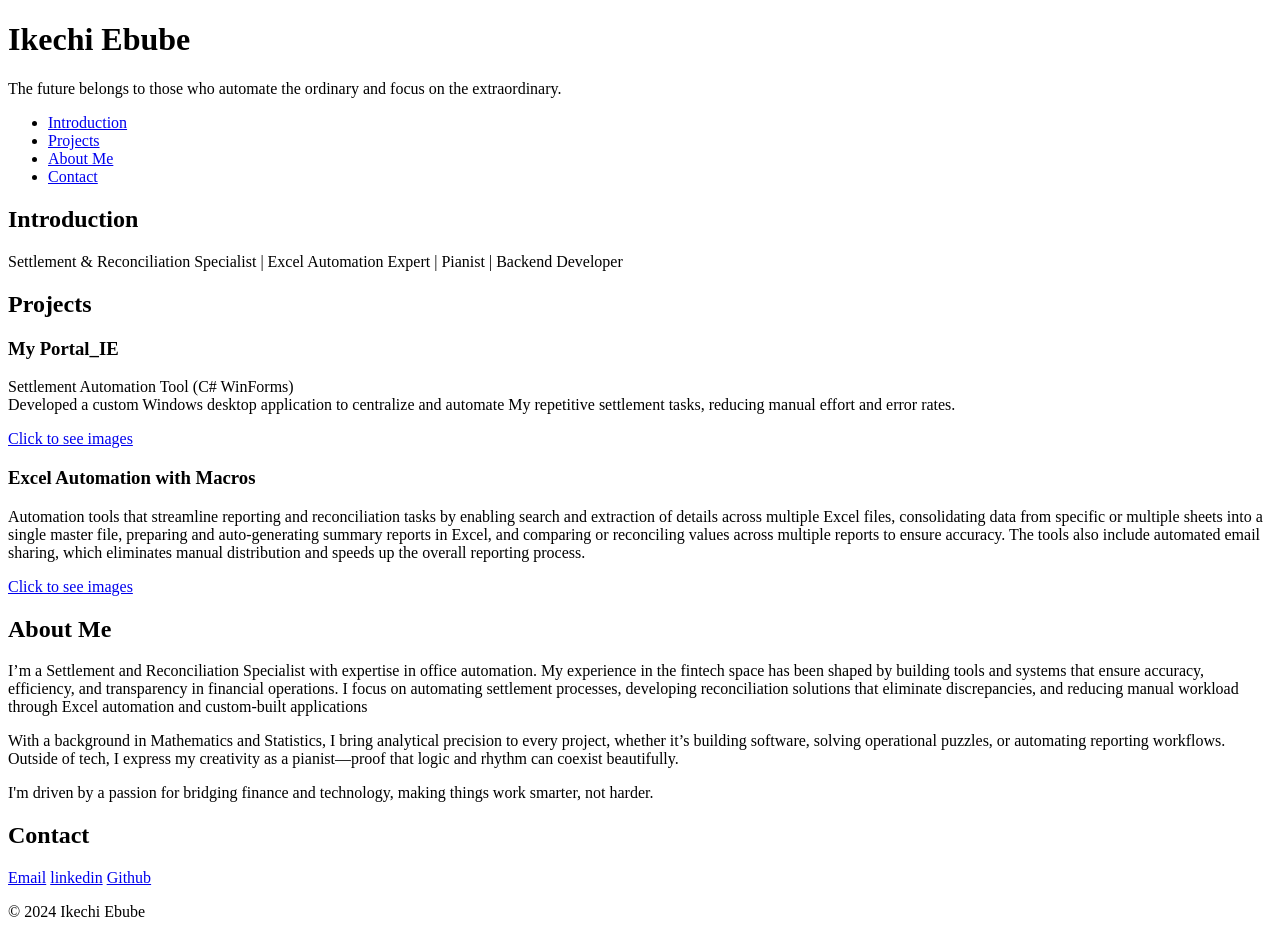
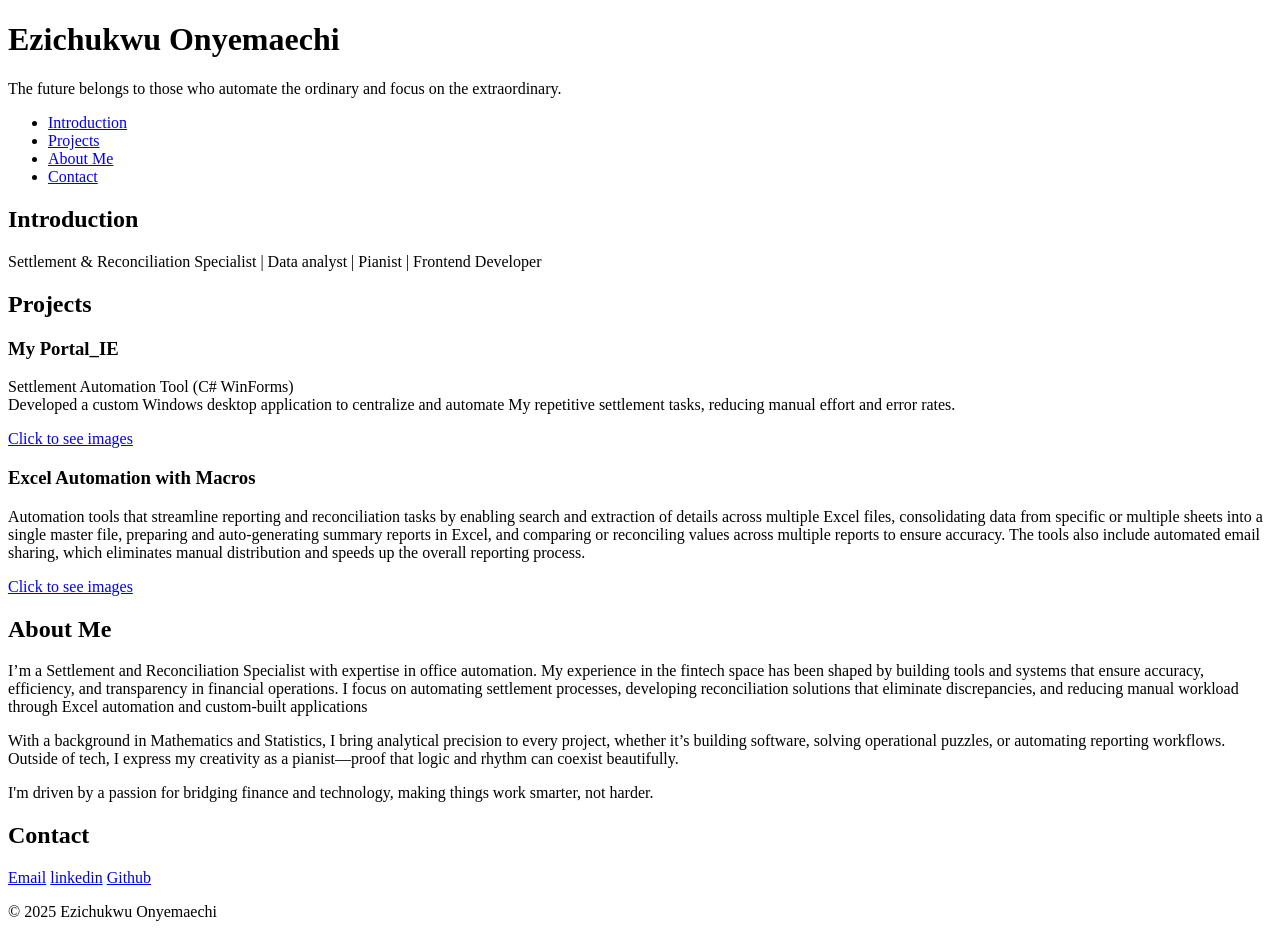
Before and after one commit to onyemaechiezichi-lang/My_First_Portfolio, a plain HTML site: page html_basic/portfolio/index.html in a window 1280 px wide. Drawn offline with Linux system fonts and the light colour scheme.

Commit message:
Update index.html

```diff
--- a/html_basic/portfolio/index.html
+++ b/html_basic/portfolio/index.html
@@ -2,12 +2,12 @@
 <html lang="en">
     <head>
         <meta charset="utf-8">
-        <title>Ebube Ikechi - Personal Portfolio</title>
+        <title>Ezichukwu Onyemaechi - Personal Portfolio</title>
     </head>
 
     <body>
         <header>
-            <h1>Ikechi Ebube</h1>
+            <h1>Ezichukwu Onyemaechi</h1>
             <p>The future belongs to those who automate the ordinary and focus on the extraordinary.</p>
             <nav>
                 <ul>
@@ -23,7 +23,7 @@
             <section id="introduction">
 
                 <h2>Introduction</h2>
-                <p>Settlement & Reconciliation Specialist | Excel Automation Expert | Pianist  | Backend Developer</p>
+                <p>Settlement & Reconciliation Specialist | Data analyst | Pianist  | Frontend Developer</p>
 
             </section>
 
@@ -74,7 +74,7 @@
         </main>
 
         <footer>
-            <p>&copy; 2024 Ikechi Ebube</p>
+            <p>&copy; 2025 Ezichukwu Onyemaechi</p>
         </footer>
     </body>
 </html>
```
